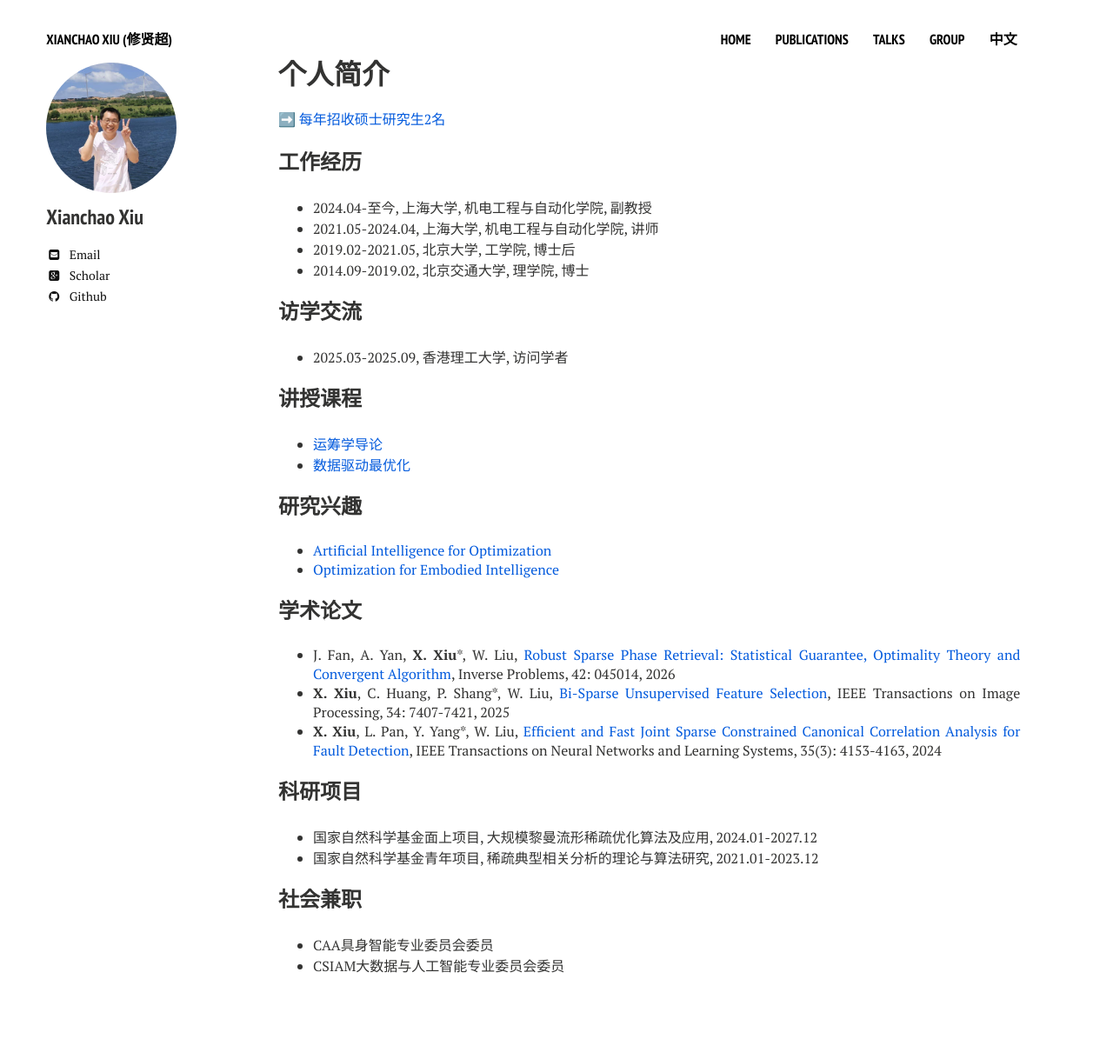
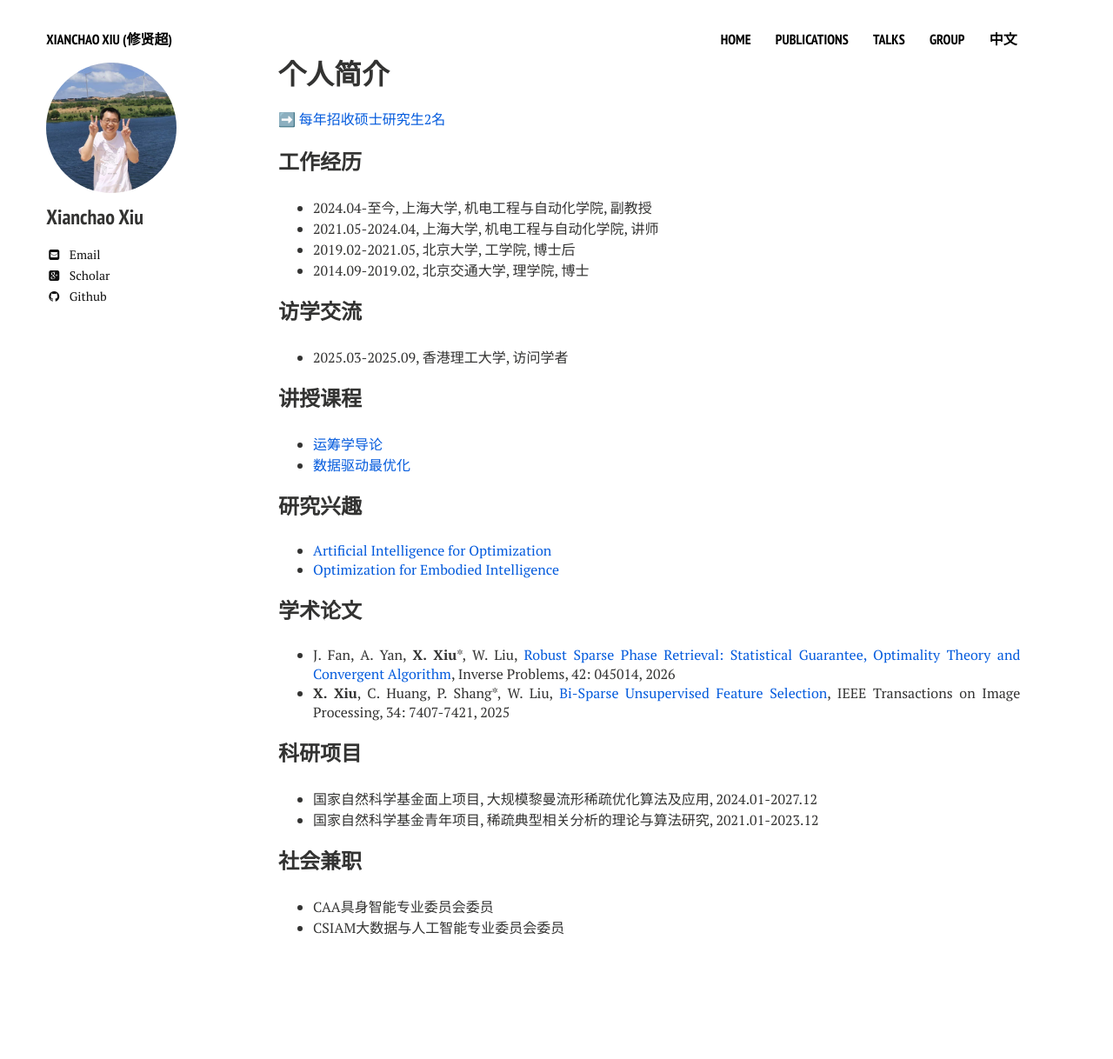
Before and after one commit to xianchaoxiu/xianchaoxiu.github.io, a Jekyll site: the page built from chinese/index.md, in a window 1280 px wide. Shown: the whole page at 87% size. Built offline with Jekyll 4.4.1, drawn with Linux system fonts in a browser that asks for light colours; nearby versions of some CDN libraries; after the commit the page ends 1174 px from its top, so only the background shows below that.

Commit message:
Update index.md

```diff
--- a/chinese/index.md
+++ b/chinese/index.md
@@ -34,7 +34,6 @@ share: false
 ### 学术论文
 * J. Fan, A. Yan, <b>X. Xiu</b>*, W. Liu,  <a href="https://doi.org/10.1088/1361-6420/ae5e02" class="textlink" target="_blank">Robust Sparse Phase Retrieval: Statistical Guarantee, Optimality Theory and Convergent Algorithm</a>, Inverse Problems, 42: 045014, 2026 <br>
 * <b>X. Xiu</b>, C. Huang, P. Shang*, W. Liu, <a href="https://doi.org/10.1109/TIP.2025.3620667" class="textlink" target="_blank">Bi-Sparse Unsupervised Feature Selection</a>, IEEE Transactions on Image Processing, 34: 7407-7421, 2025 <br>
-* <b>X. Xiu</b>, L. Pan, Y. Yang*, W. Liu, <a href="https://doi.org/10.1109/TNNLS.2022.3201881" class="textlink" target="_blank">Efficient and Fast Joint Sparse Constrained Canonical Correlation Analysis for Fault Detection</a>, IEEE Transactions on Neural Networks and Learning Systems, 35(3): 4153-4163, 2024 <br>
 
 
 
```
